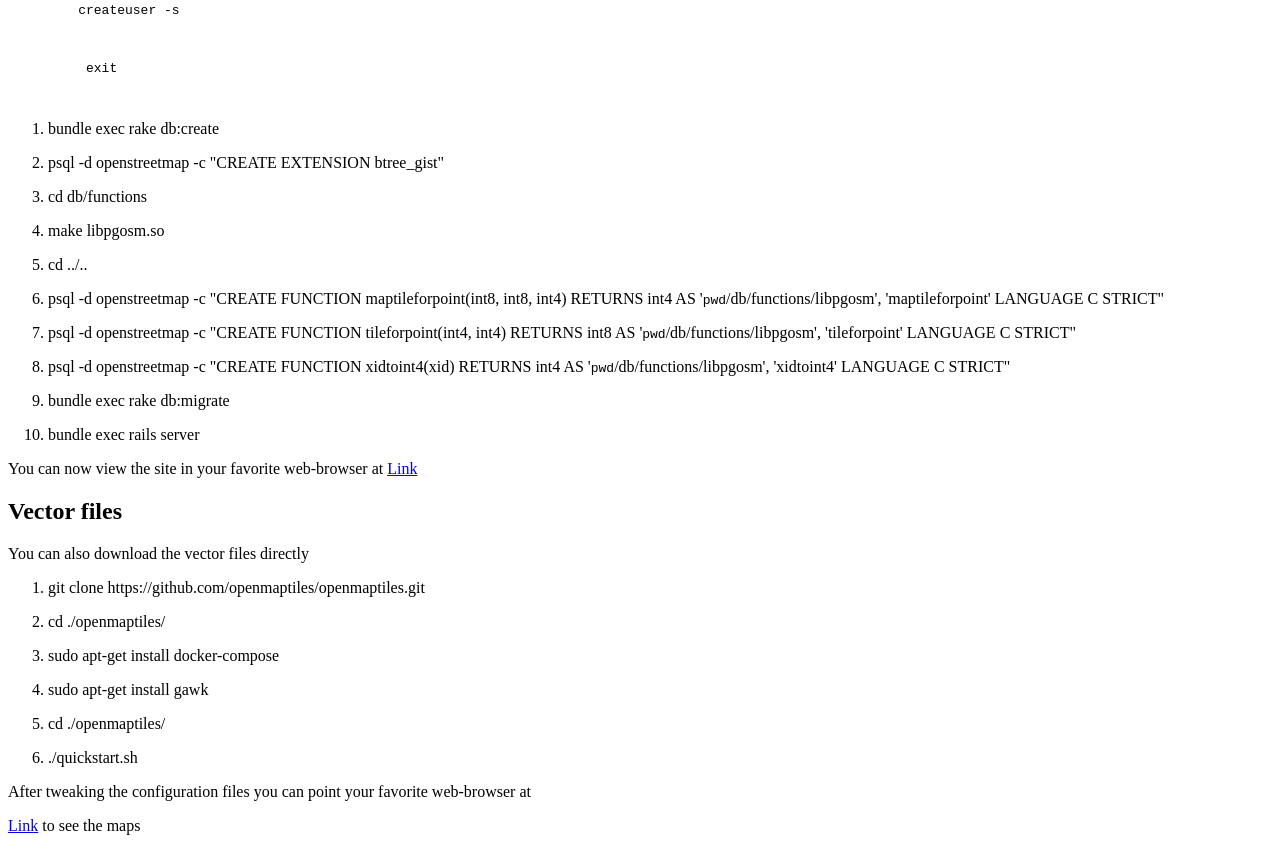
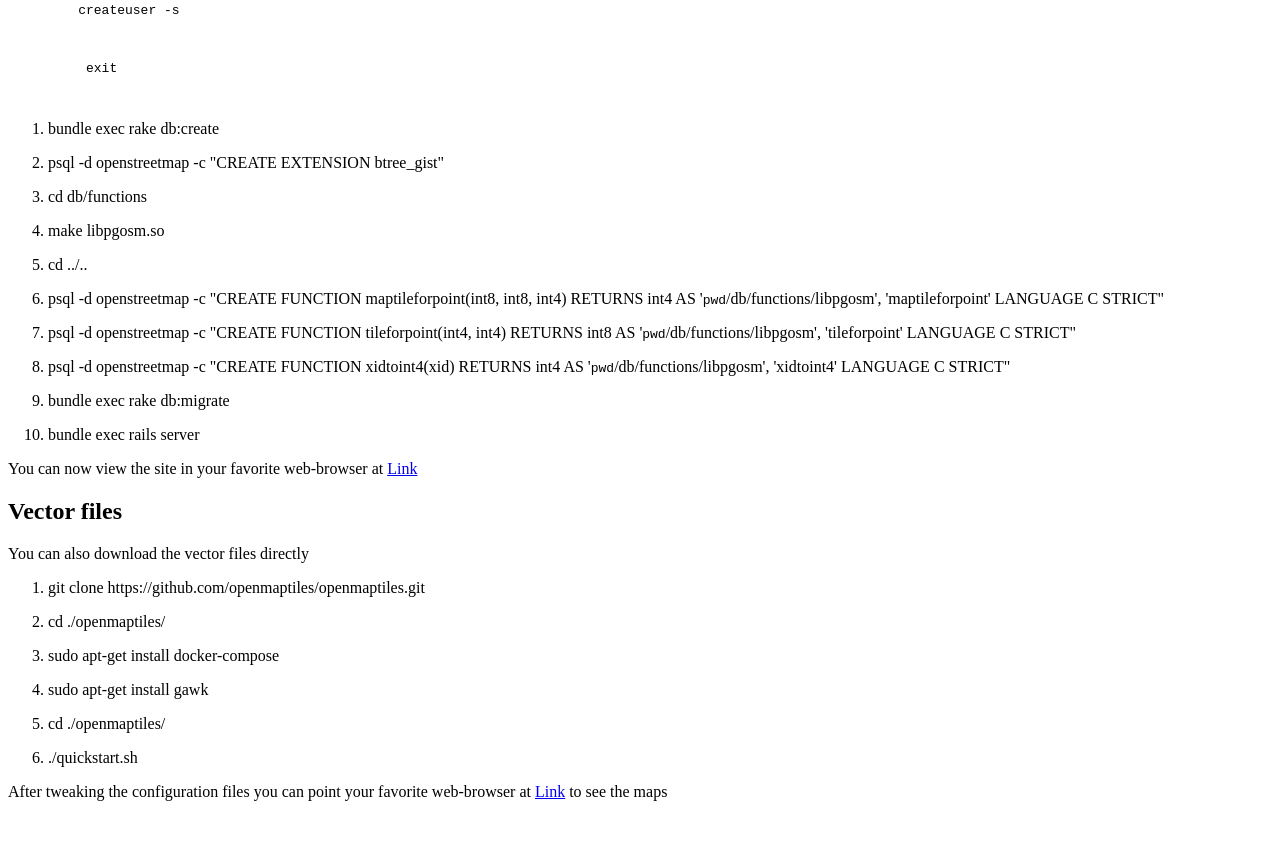
Before and after one commit to ananyaarun/Docker, a plain HTML site: page index.html in a window 1280 px wide. Shown: the part 1266-2117 px from the top of the page. After the commit the page ends 2083 px from the top, so only its background shows below. Drawn offline with Linux system fonts and the light colour scheme.

Commit message:
Update index.html

```diff
--- a/index.html
+++ b/index.html
@@ -142,9 +142,9 @@
 <li><p>./quickstart.sh</p></li>
 </ol>
 
-<p>After tweaking the configuration files you can point your favorite web-browser at</p>
+<p>After tweaking the configuration files you can point your favorite web-browser at
 
-<p><a href="http://localhost:3000/">Link</a> to see the maps</p>
+<a href="http://localhost:3000/">Link</a> to see the maps</p>
 
 
 </body>
```
